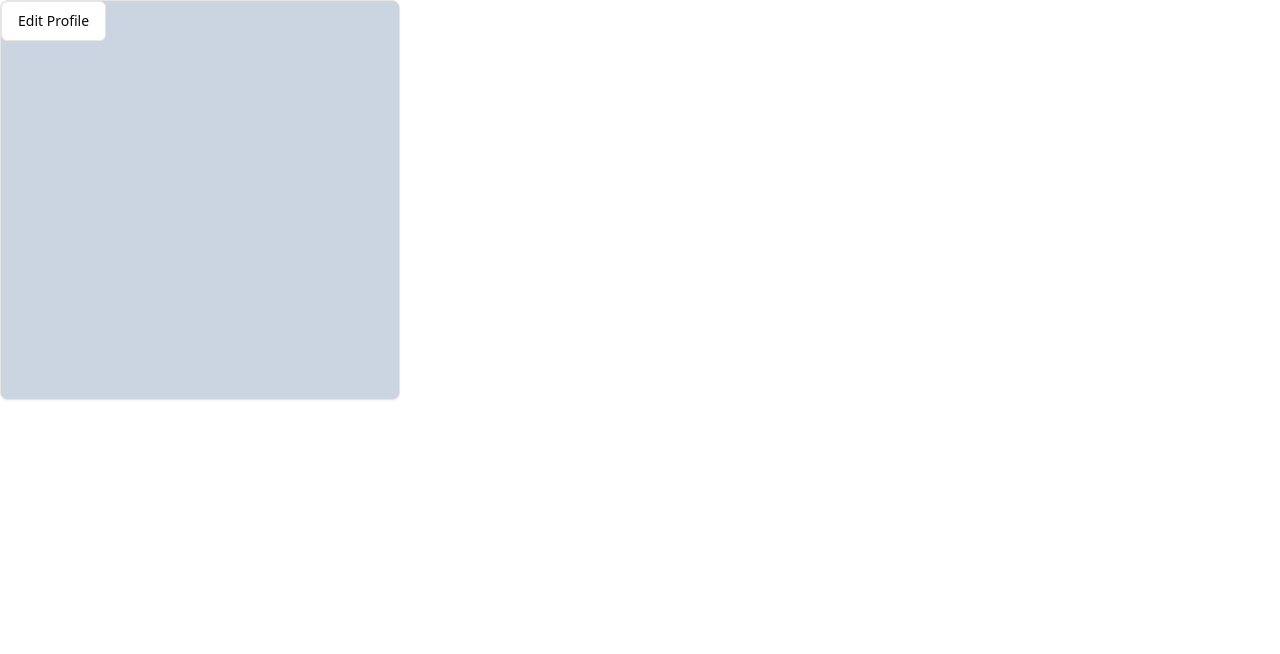
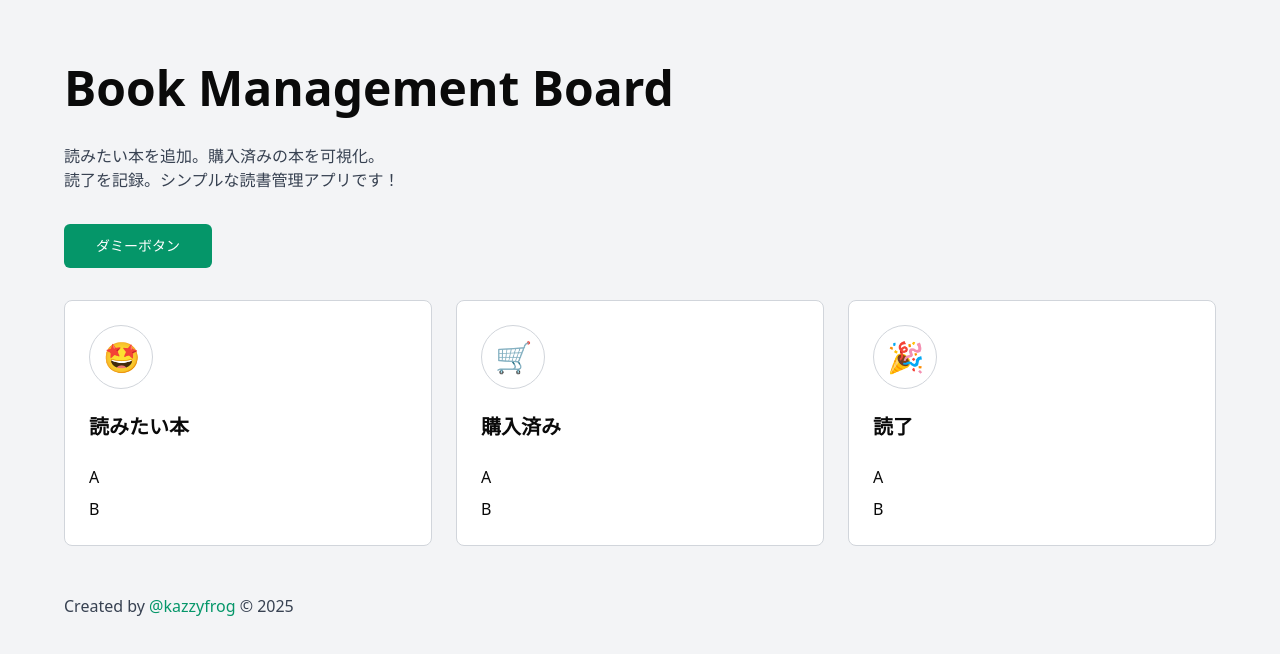
Before and after one commit to b13o/book-management-board, a React (Vite) app: page / in a window 1280 px wide. Shown: the top 654 px of the page. Built offline with nearby package versions, Linux system fonts and the light colour scheme.

Commit message:
UI レイアウトの作成 - Header の追加 - Footer の追加 - 共通の型定義を追加 - 共通の定数を追加 - BoardColumn の追加

```diff
--- a/src/App.tsx
+++ b/src/App.tsx
@@ -1,54 +1,20 @@
-import { Button } from "@/components/ui/button";
-import {
-  Dialog,
-  DialogContent,
-  DialogDescription,
-  DialogFooter,
-  DialogHeader,
-  DialogTitle,
-  DialogTrigger,
-} from "@/components/ui/dialog";
-import { Input } from "@/components/ui/input";
-import { Label } from "@/components/ui/label";
-import { Card } from "./components/ui/card";
+import BoardColumn from "./components/BoardColumn";
+import Footer from "./components/Footer";
+import Header from "./components/Header";
+import { COLUMNS } from "./constants";
 
-function App() {
+const App = () => {
   return (
-    <>
-      <Card className="w-[400px] h-[400px] bg-slate-300">
-        <Dialog>
-          <DialogTrigger asChild>
-            <Button variant="outline">Edit Profile</Button>
-          </DialogTrigger>
-          <DialogContent className="sm:max-w-[425px]">
-            <DialogHeader>
-              <DialogTitle>Edit profile</DialogTitle>
-              <DialogDescription>
-                Make changes to your profile here. Click save when you're done.
-              </DialogDescription>
-            </DialogHeader>
-            <div className="grid gap-4 py-4">
-              <div className="grid grid-cols-4 items-center gap-4">
-                <Label htmlFor="name" className="text-right">
-                  Name
-                </Label>
-                <Input id="name" value="Pedro Duarte" className="col-span-3" />
-              </div>
-              <div className="grid grid-cols-4 items-center gap-4">
-                <Label htmlFor="username" className="text-right">
-                  Username
-                </Label>
-                <Input id="username" value="@peduarte" className="col-span-3" />
-              </div>
-            </div>
-            <DialogFooter>
-              <Button type="submit">Save changes</Button>
-            </DialogFooter>
-          </DialogContent>
-        </Dialog>
-      </Card>
-    </>
+    <div className="min-h-screen pt-16 pb-8 space-y-8 px-16 bg-gray-100">
+      <Header />
+      <div className="flex gap-6 overflow-x-auto pb-4">
+        {COLUMNS.map((column) => (
+          <BoardColumn key={column.status} status={column.status} />
+        ))}
+      </div>
+      <Footer />
+    </div>
   );
-}
+};
 
 export default App;
--- /dev/null
+++ b/src/components/BoardColumn.tsx
@@ -0,0 +1,29 @@
+import { COLUMNS } from "../constants";
+import { BookStatus } from "../types";
+
+type BoardColumnProps = {
+  status: BookStatus;
+};
+
+const BoardColumn = (props: BoardColumnProps) => {
+  const columnData = COLUMNS.find((column) => column.status === props.status);
+  const label = columnData?.label;
+  const title = columnData?.title;
+
+  return (
+    <section className="flex-1 min-w-[300px] bg-white border-gray-300 border p-6 rounded-lg">
+      <div className="border mb-6 border-gray-300 text-3xl h-16 w-16 rounded-full flex justify-center items-center">
+        {label}
+      </div>
+      <div className="flex justify-between items-center mb-6">
+        <h2 className="font-bold text-xl">{title}</h2>
+      </div>
+      <div className="space-y-2">
+        <p>A</p>
+        <p>B</p>
+      </div>
+    </section>
+  );
+};
+
+export default BoardColumn;
--- /dev/null
+++ b/src/components/Footer.tsx
@@ -0,0 +1,18 @@
+const HANDLE = "kazzyfrog";
+const GITHUB_URL = "#";
+
+const Footer = () => {
+  return (
+    <footer>
+      <p className="text-gray-700">
+        Created by{" "}
+        <a className="text-emerald-600" href={GITHUB_URL}>
+          @{HANDLE}
+        </a>{" "}
+        © {new Date().getFullYear()}
+      </p>
+    </footer>
+  );
+};
+
+export default Footer;
--- /dev/null
+++ b/src/components/Header.tsx
@@ -0,0 +1,23 @@
+import { Button } from "./ui/button";
+
+const Header = () => {
+  return (
+    <div className="space-y-8">
+      <h1 className="text-5xl font-bold">Book Management Board</h1>
+      <p className="text-gray-700">
+        読みたい本を追加。購入済みの本を可視化。
+        <br />
+        読了を記録。シンプルな読書管理アプリです！
+      </p>
+      <Button
+        onClick={() => {}}
+        size={"lg"}
+        className="bg-emerald-600 text-white hover:bg-emerald-700"
+      >
+        ダミーボタン
+      </Button>
+    </div>
+  );
+};
+
+export default Header;
--- /dev/null
+++ b/src/constants/index.ts
@@ -0,0 +1,7 @@
+import { Column } from "@/types";
+
+export const COLUMNS: Column[] = [
+  { status: "want-to-read", title: "読みたい本", label: "🤩" },
+  { status: "purchased", title: "購入済み", label: "🛒" },
+  { status: "completed", title: "読了", label: "🎉" },
+];
--- /dev/null
+++ b/src/types/index.ts
@@ -0,0 +1,14 @@
+export type BookStatus = "want-to-read" | "purchased" | "completed";
+
+export interface Book {
+  id: string;
+  title: string;
+  author: string;
+  status: BookStatus;
+}
+
+export interface Column {
+  status: BookStatus;
+  title: string;
+  label: string;
+}
```
